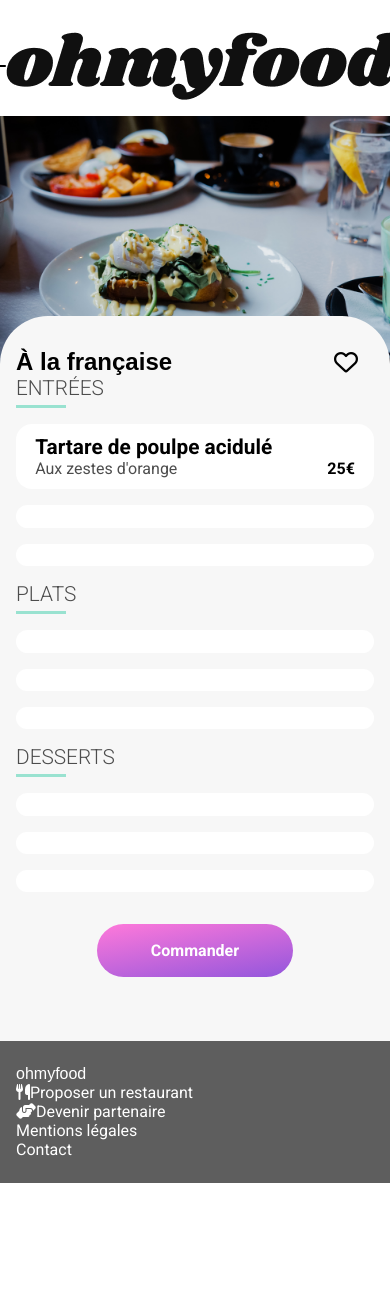
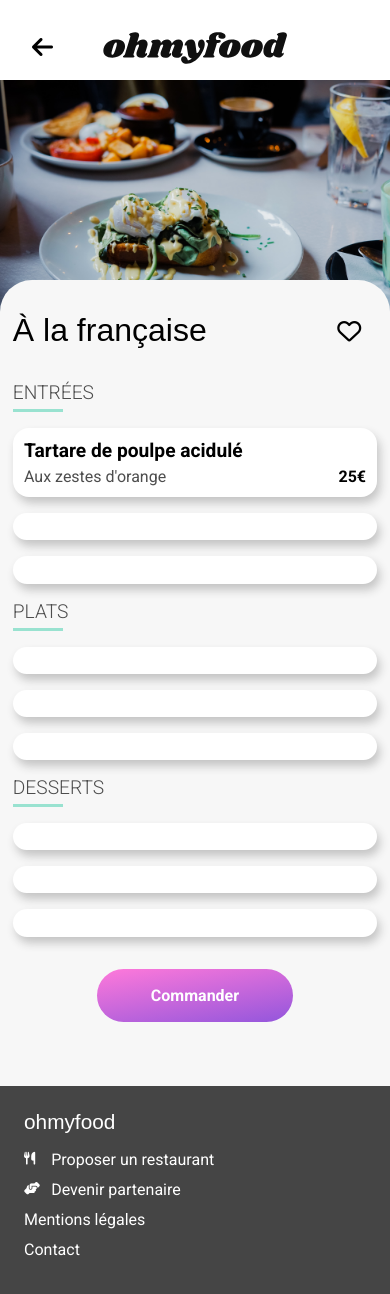
Before and after one commit to TomDvpmt/OC_DevWeb_P3, a website: page pages/a_la_francaise.html in a window 390 px wide. Before the commit the page ends 1183 px from the top, so only its background shows below. Drawn offline with Linux system fonts and the light colour scheme; a web font is replaced by a local one.

```diff
--- a/pages/a_la_francaise.html
+++ b/pages/a_la_francaise.html
@@ -4,14 +4,16 @@
     <meta charset="UTF-8">
     <meta http-equiv="X-UA-Compatible" content="IE=edge">
     <meta name="viewport" content="width=device-width, initial-scale=1.0">
-    <link rel="stylesheet" href="/public/css/style.css">
+    <link rel="stylesheet" href="../public/css/style.css">
     <script src="https://kit.fontawesome.com/81b6c8a65c.js" crossorigin="anonymous"></script>
     <title>À la française</title>
 </head>
 <body class="a_la_francaise">
     <header class="header header--restaurant-page">
-        <a class="header--restaurant-page__arrow_link" href="/index.html"><i class="fa-solid fa-arrow-left header--restaurant-page__arrow-left"></i></a>
-        <img src="/public/img/logo/ohmyfood.png" alt="logo Ohmyfood">
+        <a class="header--restaurant-page__arrow_link" href="../index.html">
+            <i class="fa-solid fa-arrow-left header--restaurant-page__arrow-left"></i>
+        </a>
+        <img class="header--restaurant-page__logo" src="../public/img/logo/ohmyfood@2x.svg" alt="logo Ohmyfood">
     </header>
     <main class="main main--restaurant-page">
         <img class="main--restaurant-page__img" src="../public/img/restaurants/a_la_francaise.jpg" alt="restaurant À la française">
@@ -21,14 +23,14 @@
                 <i class="fa-regular fa-heart restaurant-page__like-icon"></i>
             </div>
             <div class="menu-section__course">
-                <h2 class="course__type light-text">Entrées</h2>
+                <h2 class="course__type lighter-text">Entrées</h2>
                 <div class="course__border-bottom"></div>
                 <div class="course__dishes-list">
                     <article class="card card--restaurant-page">
                         <div class="card__infos">
                             <div class="card__infos__texts">
                                 <h3 class="card__infos__texts__title">Tartare de poulpe acidulé</h3>
-                                <p class="card__infos__texts__comment light-text">Aux zestes d'orange</p>
+                                <p class="card__infos__texts__comment lighter-text">Aux zestes d'orange</p>
                             </div>
                             <p class="card__price">25€</p>
                         </div>
@@ -40,7 +42,7 @@
                         <div class="card__infos">
                             <div class="card__infos__texts">
                                 <h3 class="card__infos__texts__title"></h3>
-                                <p class="card__infos__texts__comment light-text"></p>
+                                <p class="card__infos__texts__comment lighter-text"></p>
                             </div>
                             <p class="card__price"></p>
                         </div>
@@ -52,7 +54,7 @@
                         <div class="card__infos">
                             <div class="card__infos__texts">
                                 <h3 class="card__infos__texts__title"></h3>
-                                <p class="card__infos__texts__comment light-text"></p>
+                                <p class="card__infos__texts__comment lighter-text"></p>
                             </div>
                             <p class="card__price"></p>
                         </div>
@@ -63,14 +65,14 @@
                 </div>
             </div>
             <div class="menu-section__course">
-                <h2 class="course__type light-text">Plats</h2>
+                <h2 class="course__type lighter-text">Plats</h2>
                 <div class="course__border-bottom"></div>
                 <div class="course__dishes-list">
                     <article class="card card--restaurant-page">
                         <div class="card__infos">
                             <div class="card__infos__texts">
                                 <h3 class="card__infos__texts__title"></h3>
-                                <p class="card__infos__texts__comment light-text"></p>
+                                <p class="card__infos__texts__comment lighter-text"></p>
                             </div>
                             <p class="card__price"></p>
                         </div>
@@ -82,7 +84,7 @@
                         <div class="card__infos">
                             <div class="card__infos__texts">
                                 <h3 class="card__infos__texts__title"></h3>
-                                <p class="card__infos__texts__comment light-text"></p>
+                                <p class="card__infos__texts__comment lighter-text"></p>
                             </div>
                             <p class="card__price"></p>
                         </div>
@@ -94,7 +96,7 @@
                         <div class="card__infos">
                             <div class="card__infos__texts">
                                 <h3 class="card__infos__texts__title"></h3>
-                                <p class="card__infos__texts__comment light-text"></p>
+                                <p class="card__infos__texts__comment lighter-text"></p>
                             </div>
                             <p class="card__price"></p>
                         </div>
@@ -105,14 +107,14 @@
                 </div>
             </div>
             <div class="menu-section__course">
-                <h2 class="course__type light-text">Desserts</h2>
+                <h2 class="course__type lighter-text">Desserts</h2>
                 <div class="course__border-bottom"></div>
                 <div class="course__dishes-list">
                     <article class="card card--restaurant-page">
                         <div class="card__infos">
                             <div class="card__infos__texts">
                                 <h3 class="card__infos__texts__title"></h3>
-                                <p class="card__infos__texts__comment light-text"></p>
+                                <p class="card__infos__texts__comment lighter-text"></p>
                             </div>
                             <p class="card__price"></p>
                         </div>
@@ -124,7 +126,7 @@
                         <div class="card__infos">
                             <div class="card__infos__texts">
                                 <h3 class="card__infos__texts__title"></h3>
-                                <p class="card__infos__texts__comment light-text"></p>
+                                <p class="card__infos__texts__comment lighter-text"></p>
                             </div>
                             <p class="card__price"></p>
                         </div>
@@ -136,7 +138,7 @@
                         <div class="card__infos">
                             <div class="card__infos__texts">
                                 <h3 class="card__infos__texts__title"></h3>
-                                <p class="card__infos__texts__comment light-text"></p>
+                                <p class="card__infos__texts__comment lighter-text"></p>
                             </div>
                             <p class="card__price"></p>
                         </div>
@@ -152,16 +154,20 @@
         </section>
     </main>
     <footer class="footer">
-        <a class="footer__brand-name" href="/index.html">ohmyfood</a>
+        <a class="footer__brand-name" href="../index.html">ohmyfood</a>
         <ul class="footer__list">
-            <li>
-                <i class="fa-solid fa-utensils footer__list__icon"></i><span>Proposer un restaurant</span>
+            <li class="footer__list__item">
+                <i class="fa-solid fa-utensils footer__list__icon"></i>
+                <span>Proposer un restaurant</span>
             </li>
-            <li>
-                <i class="fa-solid fa-handshake-angle footer__list__icon"></i><span>Devenir partenaire</span>
+            <li class="footer__list__item">
+                <i class="fa-solid fa-handshake-angle footer__list__icon"></i>
+                <span>Devenir partenaire</span>
             </li>
-            <li>Mentions légales</li>
-            <li><a href="mailto:contact@ohmyfood.oc">Contact</a></li>
+            <li class="footer__list__item footer__list__item--no-icon">Mentions légales</li>
+            <li class="footer__list__item footer__list__item--no-icon">
+                <a href="mailto:contact@ohmyfood.oc">Contact</a>
+            </li>
         </ul>
     </footer>
 </body>
--- a/sass/base/_typography.scss
+++ b/sass/base/_typography.scss
@@ -5,7 +5,7 @@
     font-size: 16px;
 }
 
-h1, h2, h3, h4, h5, h6, p, li, a, span {
+h2, h3, h4, h5, h6, p, li, a, span {
     font-family: Roboto, Arial, Helvetica, sans-serif;
 }
 
@@ -15,5 +15,13 @@
 }
 
 .light-text {
-    color: lighten($color-default, 30%);
+    color: $color-default-light;
 }
+
+.lighter-text {
+    color: $color-default-lighter;
+}
+
+.lightest-text {
+    color: $color-default-lightest;
+}
--- /dev/null
+++ b/sass/components/_box-shadows.scss
@@ -0,0 +1,4 @@
+.list__item,
+.card {
+    box-shadow: 3px 6px 10px $color-background-darker;
+}
--- a/sass/components/_cards.scss
+++ b/sass/components/_cards.scss
@@ -15,7 +15,15 @@
 
 .card__infos {
     flex-grow: 1;
-    padding: .7rem 1.2rem;
+    padding: .7rem;
+
+    &__like-icon {
+        font-size: 1.5rem;
+
+        &:hover {
+            cursor: pointer;
+        }
+    }
 }
 
 .card__link {
--- a/sass/components/_main-heading.scss
+++ b/sass/components/_main-heading.scss
@@ -1,3 +1,4 @@
 .main-heading {
     font-family: Shrikhand, Arial, Helvetica, sans-serif;
+    font-weight: normal;
 }
--- a/sass/layout/_footer.scss
+++ b/sass/layout/_footer.scss
@@ -1,12 +1,31 @@
+.footer * {
+    color: white;
+}
+
 .footer {
-    padding: 1.5rem 1rem;
+    padding: 1.5rem;
     background: $color-background-darkest;
 
     &__brand-name {
+        display: block;
+        margin-bottom: 1rem;
         font-family: Shrikhand, Arial, Helvetica, sans-serif;
+        font-size: 1.3rem;
+    }
+
+    &__list__item {
+        display: grid;
+        grid-template-columns: 1rem 1fr;
+        align-items: center;
+        gap: .7rem;
+        margin-bottom: .7rem;
+    }
+
+    &__list__item--no-icon {
+        grid-template-columns: 1fr;
+    }
+
+    &__list__icon {
+        font-size: .8rem;
     }
 }
-
-.footer * {
-    color: white;
-}
--- a/sass/layout/_header.scss
+++ b/sass/layout/_header.scss
@@ -1,6 +1,6 @@
 .header {
+    padding: 2rem 0 1rem 0;
     display: flex;
     justify-content: center;
     align-items: center;
-    padding: 2rem 0 1rem 0;
 }
--- a/sass/main.scss
+++ b/sass/main.scss
@@ -4,6 +4,7 @@
 @import "./layout/header";
 @import "./layout/main-section";
 @import "./layout/footer";
+@import "./components/box-shadows";
 @import "./components/buttons";
 @import "./components/main-heading";
 @import "./components/cards";
--- a/sass/pages/_home.scss
+++ b/sass/pages/_home.scss
@@ -1,13 +1,15 @@
 .section--home {
-    padding: 3rem 1rem;
+    padding: 3rem 1.5rem;
 
     &__location {
-        padding: 1rem;
+        padding: 1.2rem 1rem;
         background: $color-background-dark;
+        box-shadow: inset 0 3px 5px $color-background-darker;
         display: flex;
         justify-content: center;
         column-gap: 1rem;
         align-items: center;
+        color: $color-default-light;
     }
 
     &__book  {
@@ -22,6 +24,37 @@
 
 .h2--home {
     padding-bottom: 1rem;
+}
+
+.list__item {
+    margin: 1.5rem 1rem;
+    padding: 1.5rem;
+    background: $color-background-default;
+    border-radius: 1rem;
+    display: flex;
+    align-items: center;
+    column-gap: 1rem;
+
+    &__number {
+        margin-left: -2.4rem;
+        padding: .3rem .6rem;
+        background: $color-primary;
+        border-radius: 50%;
+        color: white;
+    }
+
+    &__text {
+        font-weight: 700;
+    }
+
+    &:hover {
+        background: lighten($color-primary, 36%);
+        cursor: pointer;
+
+        .list__item__icon {
+            color: $color-primary;
+        }
+    }
 }
 
 .card--home {
--- a/sass/pages/_restaurant-page.scss
+++ b/sass/pages/_restaurant-page.scss
@@ -1,15 +1,29 @@
+.header--restaurant-page {
+    position: relative;
+
+    &__arrow_link {
+        position: absolute;
+        left: 2rem;
+        font-size: 1.5rem;
+    }
+
+    &__logo {
+        height: 32px;
+    }
+}
+
 .main--restaurant-page {
 
-    img {
+    &__img {
         width: 100%;
         object-fit: cover;
     }
 
     &__menu-section {
         margin-top: -4rem;
-        padding: 2rem 1rem;
+        padding: 2rem .8rem;
         background-color: $color-background-default;
-        border-radius: 3rem 3rem 0 0;
+        border-radius: 2rem 2rem 0 0;
         overflow: hidden;
         z-index: 2;
         position:relative;
@@ -17,9 +31,14 @@
 }
 
 .menu-section__heading {
+    padding-bottom: 2rem;
     display: flex;
     justify-content: space-between;
     align-items: center;
+}
+
+.main-heading--restaurant-page {
+    font-size: 2rem;
 }
 
 .restaurant-page__like-icon {
@@ -34,14 +53,18 @@
     background: $color-tertiary;
 }
 
+.course__type,
+.card__infos__texts__title {
+    font-size: 1.2rem;
+}
+
+.card__infos__texts__title {
+    margin-bottom: .3rem;
+}
+
 .course__type {
     text-transform: uppercase;
     font-weight: 300;
-}
-
-.course__type,
-.card__infos__texts__title {
-    font-size: 1.3rem;
 }
 
 .card__price {
--- a/sass/utils/_variables.scss
+++ b/sass/utils/_variables.scss
@@ -1,9 +1,13 @@
 $color-default: black;
+$color-default-light: lighten($color-default, 10%);
+$color-default-lighter: lighten($color-default, 30%);
+$color-default-lightest: lighten($color-default, 50%);
 
 $color-primary: #9356DC;
 $color-secondary: #FF79DA;
 $color-tertiary: #99E2D0;
 
 $color-background-default: #f7f7f7;
-$color-background-dark: darken($color-background-default, 10%);
-$color-background-darkest: darken($color-background-default, 60%);
+$color-background-dark: darken($color-background-default, 5%);
+$color-background-darker: darken($color-background-default, 20%);
+$color-background-darkest: darken($color-background-default, 70%);
```
Also changed, not shown: index.html (+35 -18 lines), public/css/style.css, 1 other file.
